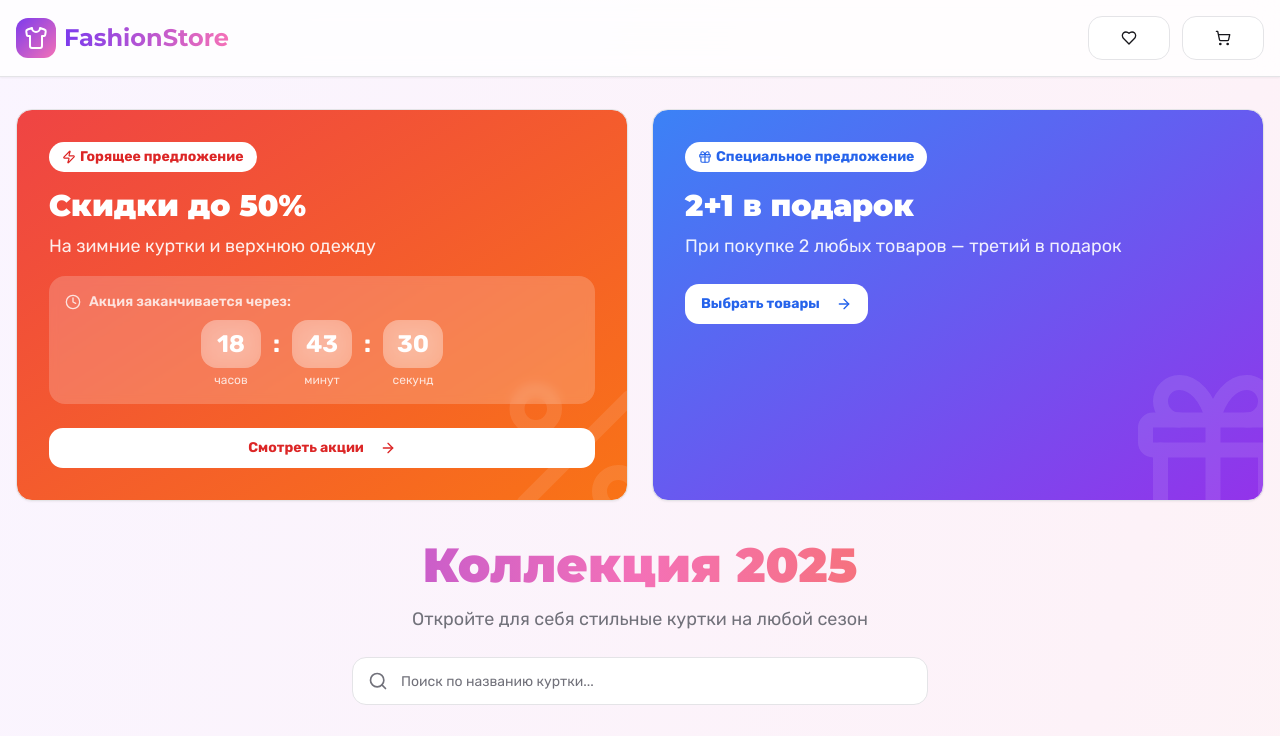
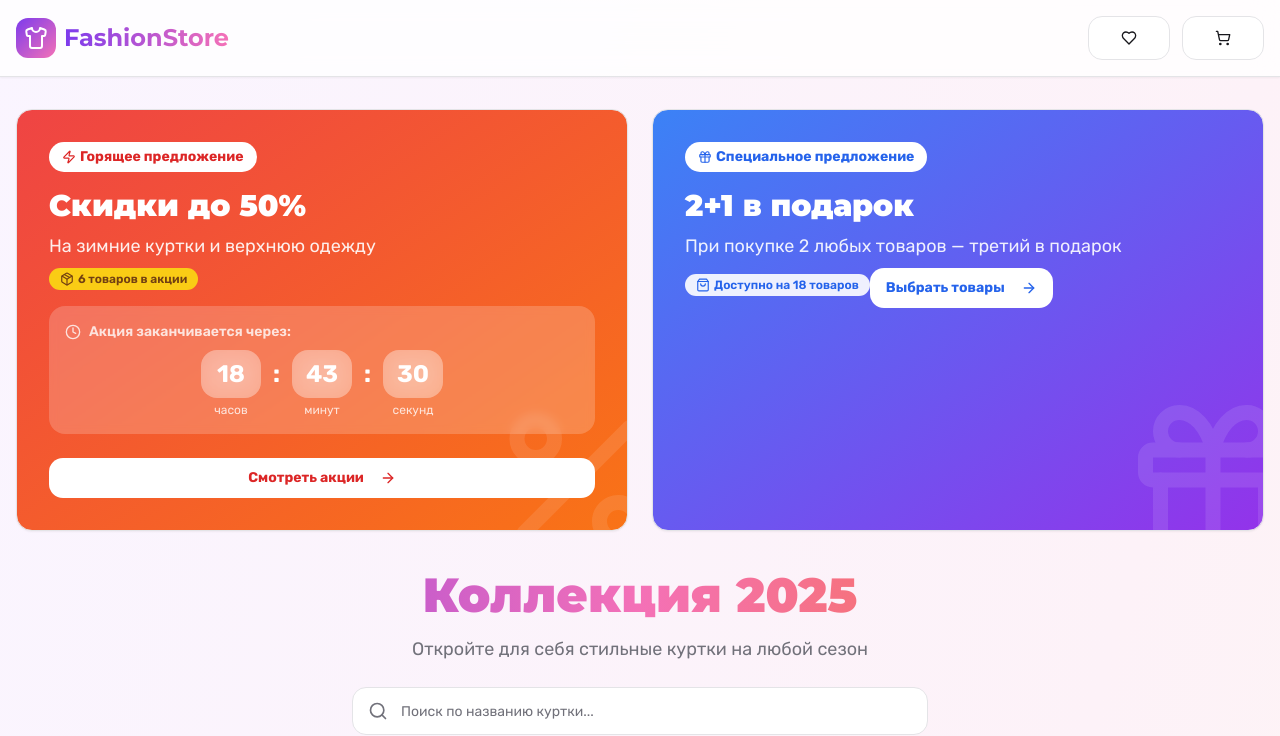
Before and after one commit to pr-poehali-dev/jacket-photo-creation, a React (Vite) app: page / in a window 1280 px wide. Shown: the top 736 px of the page. Built offline with nearby package versions, Linux system fonts and the light colour scheme.

Commit message:
feat: добавить счетчик акционных товаров

```diff
--- a/src/pages/Index.tsx
+++ b/src/pages/Index.tsx
@@ -250,6 +250,9 @@ export default function Index() {
     localStorage.setItem('favorites', JSON.stringify(newFavorites));
   };
 
+  const jacketsSaleCount = products.filter(p => p.category === 'Куртки').length;
+  const totalProductsCount = products.length;
+
   const filteredAndSortedProducts = products
     .filter(p => {
       const categoryMatch = selectedCategory === 'Все' || p.category === selectedCategory;
@@ -435,9 +438,13 @@ export default function Index() {
                   Горящее предложение
                 </Badge>
                 <h3 className="text-3xl font-black mb-2">Скидки до 50%</h3>
-                <p className="text-white/90 mb-4 text-lg">
+                <p className="text-white/90 mb-2 text-lg">
                   На зимние куртки и верхнюю одежду
                 </p>
+                <Badge className="bg-yellow-400 text-yellow-900 mb-4">
+                  <Icon name="Package" size={14} className="mr-1" />
+                  {jacketsSaleCount} товаров в акции
+                </Badge>
                 <div className="bg-white/20 backdrop-blur-sm rounded-lg p-4 mb-6">
                   <p className="text-sm text-white/80 mb-2 font-semibold flex items-center gap-2">
                     <Icon name="Clock" size={16} />
@@ -486,9 +493,13 @@ export default function Index() {
                   Специальное предложение
                 </Badge>
                 <h3 className="text-3xl font-black mb-2">2+1 в подарок</h3>
-                <p className="text-white/90 mb-6 text-lg">
+                <p className="text-white/90 mb-2 text-lg">
                   При покупке 2 любых товаров — третий в подарок
                 </p>
+                <Badge className="bg-white/90 text-blue-600 mb-6">
+                  <Icon name="ShoppingBag" size={14} className="mr-1" />
+                  Доступно на {totalProductsCount} товаров
+                </Badge>
                 <Button
                   className="bg-white text-blue-600 hover:bg-blue-50 font-bold"
                   onClick={() => setSelectedCategory('Все')}
```
